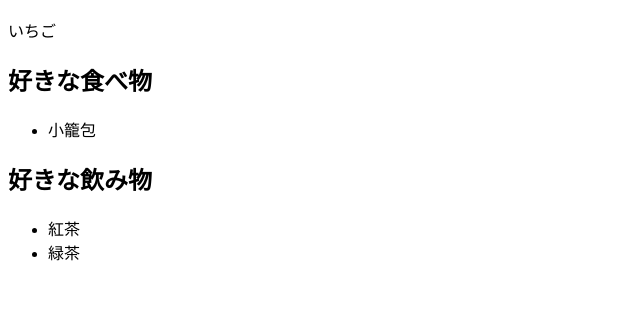
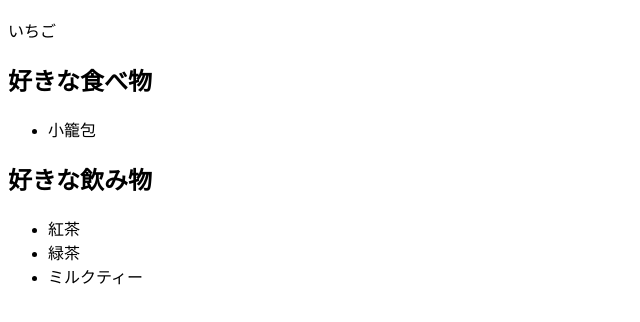
Before and after one commit to waka-hama/git_practice, a plain HTML site: page index.html in a window 1280 px wide. Shown: the part 48-370 px from the top of the page, without its empty margins (0-640 px from the left). Drawn offline with Linux system fonts and the light colour scheme.

Commit message:
好きな飲み物追加

```diff
--- a/index.html
+++ b/index.html
@@ -15,6 +15,7 @@
         <ul>
             <li>紅茶</li>
             <li>緑茶</li>
+            <li>ミルクティー</li>
         </ul>
     </body>
 </html>
```
